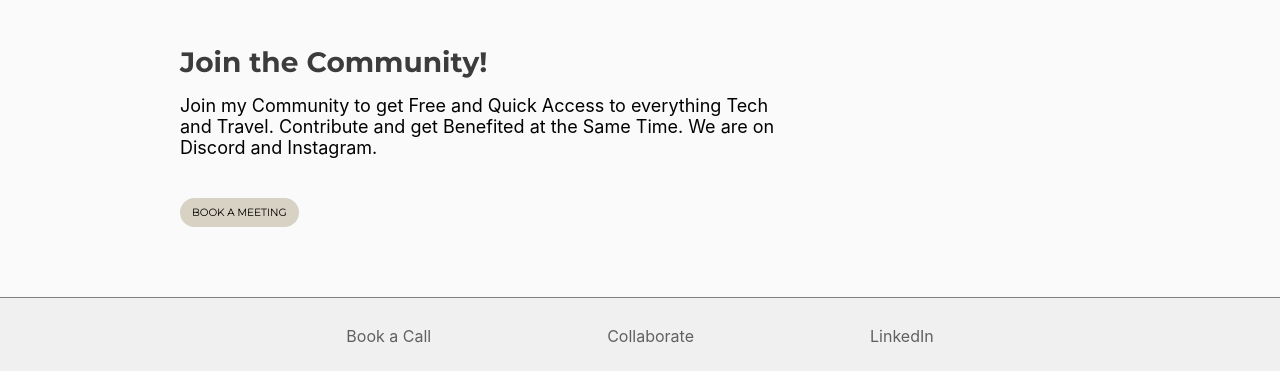
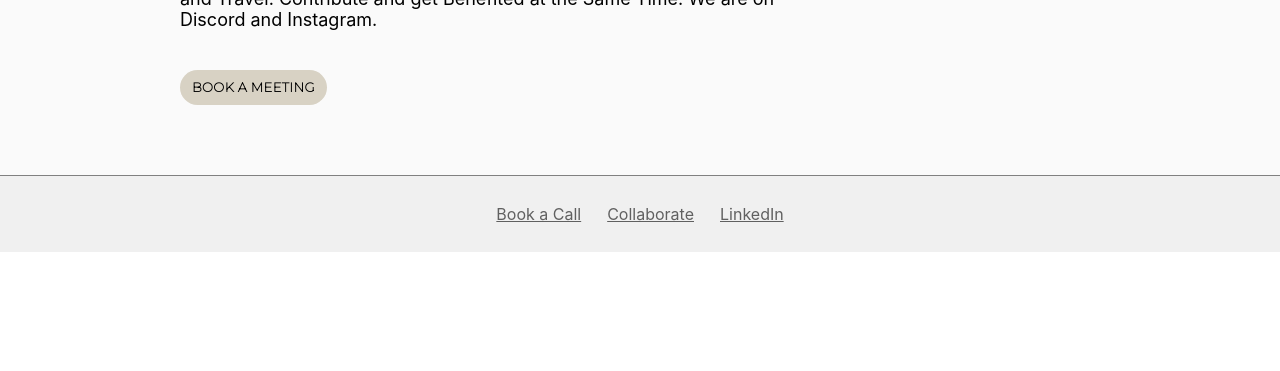
Before and after one commit to abhirupa-tech/Portfolio-blog-with-Next-Js, a React (Create React App) app: page / in a window 1280 px wide. Shown: the part 1605-1976 px from the top of the page. After the commit the page ends 1857 px from the top, so only its background shows below. Built offline with nearby package versions, Linux system fonts and the light colour scheme.

Commit message:
Changes for Mobile View

```diff
--- a/src/components/BlogCard/BlogCards.styles.ts
+++ b/src/components/BlogCard/BlogCards.styles.ts
@@ -11,7 +11,7 @@ export const Root = styled('div')(({ theme }) => ({
 
 export const BlogCard = styled(Paper)(({ theme }) => ({
   borderRadius: '20px !important',
-  height: '400px',
+  height: '300px',
   padding: '30px',
   backgroundImage: `linear-gradient(rgba(0, 0, 0, 0), rgba(0, 0, 0, 1)),
   url(${Background})`,
--- a/src/components/BlogCard/BlogCards.tsx
+++ b/src/components/BlogCard/BlogCards.tsx
@@ -27,10 +27,10 @@ const BlogCards: React.FC<{}> = ({
         direction="row"
         justifyContent="space-evenly"
         alignItems="center"
-        spacing={8}
+        spacing={4}
       >
         {Array.from(Array(3)).map((_, index) => (
-          <Grid item xs={12} sm={12} md={4} key={index}>
+          <Grid item xs={12} sm={12} md={12} lg={4} key={index}>
             <BlogCard elevation={2}>
               <BlogContent>
                 <BlogCardHeader>Some heading which is long to test the card limit which seems to be decent for now.</BlogCardHeader>
--- a/src/components/FooterSection/FooterSection.styles.ts
+++ b/src/components/FooterSection/FooterSection.styles.ts
@@ -1,77 +1,27 @@
-import React from 'react';
 import { styled } from '@mui/system';
-import { Box, Container, Paper, Stack } from '@mui/material';
+import { Link, Stack } from '@mui/material';
 
 export const Root = styled(Stack)(({ theme }) => ({
   background: '#F0F0F0',
   margin: 'auto',
-  padding: '20px',
+  padding: '20px 10px',
   borderTop: '1px solid grey',
+  '> a' : {
+    colors: '#FFFFFF',
+
+  },
   [theme.breakpoints.between('sm', 'md')]: {
-    padding: '4vw 10vw',
+    padding: '10px',
   },
   [theme.breakpoints.down('sm')]: {
-    padding: '4vh 10vw',
+    padding: '10px 0px',
+    fontSize: '12px'
   },
 }));
 
-export const FooterText = styled('div')(({ theme }) => ({
-  color: 'white',
-  fontFamily: 'MontserratHeaderBold',
-  fontSize: '7vh',
-  lineHeight: 'normal',
-  width: '80%',
-  marginTop: '5vh',
-  [theme.breakpoints.between('sm', 'md')]: {
-    fontSize: '5vh',
-    lineHeight: '6vh',
-  },
-  [theme.breakpoints.down('sm')]: {
-    marginTop: '2vh',
-    fontSize: '1.32em',
-    letterSpacing: 0,
-    lineHeight: '5vh',
-    padding: '0vw 4vw',
-  },
+
+export const Item = styled(Link)(({ theme }) => ({
+  padding: theme.spacing(1),
+  textAlign: 'center',
+  color: theme.palette.text.secondary,
 }));
-
-export const FooterSubtext = styled('div')(({ theme }) => ({
-  color: '#efefef',
-  fontFamily: 'MontserratStandardLight',
-  fontSize: '2.5vh',
-  fontWeight: 400,
-  letterSpacing: 0,
-  [theme.breakpoints.between('sm', 'md')]: {
-    fontSize: '2.5vh',
-    lineHeight: '4vh',
-    paddingTop: '1vw',
-  },
-  [theme.breakpoints.down('sm')]: {
-    padding: '2vw 4vw',
-    fontSize: '0.9em',
-    lineHeight: '3vh',
-    marginTop: 0,
-  },
-}));
-
-export const ActionBarContainer = styled('div')(({ theme }) => ({
-    width:'fit-content',
-    [theme.breakpoints.between('sm', 'md')]: {
-    //   fontSize: '2.5vh',
-    //   lineHeight: '4vh',
-    //   paddingTop: '1vw',
-    },
-    [theme.breakpoints.down('sm')]: {
-    //   padding: '2vw 4vw',
-    //   fontSize: '0.9em',
-    //   lineHeight: '3vh',
-    //   marginTop: 0,
-    },
-  }));
-
-
-  export const Item = styled(Box)(({ theme }) => ({
-    padding: theme.spacing(1),
-    textAlign: 'center',
-    color: theme.palette.text.secondary,
-  }));
--- a/src/components/FooterSection/FooterSection.tsx
+++ b/src/components/FooterSection/FooterSection.tsx
@@ -5,13 +5,13 @@ const FooterSection: React.FC<{}> = () => {
 
   return (
     <Root
-      direction={{ xs: 'column', sm: 'row' }}
+      direction={{ xs: 'row', sm: 'row' }}
       justifyContent="center"
       alignItems="center"
-      spacing={20}>
-        <Item>Book a Call</Item>
-        <Item>Collaborate</Item>
-        <Item>LinkedIn</Item>
+      spacing={{ xs: '4', sm: '10' }}>
+        <Item color="inherit" href="https://topmate.io/abhirupa_mitra">Book a Call</Item>
+        <Item color="inherit" href="https://www.instagram.com/thetravellingprogrammer/">Collaborate</Item>
+        <Item color="inherit" href="https://www.linkedin.com/in/abhirupa-mitra/">LinkedIn</Item>
     </Root>
   )
   }
--- a/src/components/Navbar/Navbar.styles.ts
+++ b/src/components/Navbar/Navbar.styles.ts
@@ -2,12 +2,11 @@ import { styled } from '@mui/material/styles';
 import { CSSObject, Grid, Theme } from '@mui/material';
 
 export const Root = styled('div')(({ theme }) => ({
-    height: '40px',
-    marginBottom: '20px',
     textAlign: 'center',
-    padding: '2vh 0vw',
+    padding: '20px 0px',
     fontFamily: 'Montserrat',
-    fontSize: '2vh',
+    fontSize: '14px',
+    borderBottom: '1px solid grey',
     color: 'smokegrey',
     backgroundColor: 'transparent',
     zIndex: 1000,
--- a/src/pages/App.tsx
+++ b/src/pages/App.tsx
@@ -4,12 +4,14 @@ import { Body, GlobalStyle } from "./index.styles";
 import FooterSection from "../components/FooterSection/FooterSection";
 import { ThemeProvider } from "@mui/material";
 import { theme } from "../utils";
+import Navbar from '../components/Navbar/Navbar';
 
 function App() {
   return (
     <ThemeProvider theme={theme}>
       <Body>
           <GlobalStyle />
+          <Navbar/>
           <IntroductionSection />
           <FooterSection />
         </Body>
--- a/src/pages/HomePageBlog/HomePage.tsx
+++ b/src/pages/HomePageBlog/HomePage.tsx
@@ -1,23 +1,16 @@
 import * as React from "react"
-import {DeveloperName, Root, DeveloperAbout, CustomRow, StyledImage, DeveloperIntro, ProfileHeadShot} from "./homepage.styles";
+import {DeveloperName, Root, DeveloperAbout, StyledImage, DeveloperIntro, ProfileHeadShot} from "./homepage.styles";
 import Navbar from "../../components/Navbar/Navbar";
 import ProfilePicture from "../../images/ProfilePicture.png";
 import Grid from '@mui/material/Grid';
 import { useTheme } from '@mui/material/styles';
-import { useMediaQuery } from "@mui/material";
-import { MaterialButton } from "../index.styles";
 import ActionIconBar from "../../components/ActionIconBar/ActionIconBar";
 import { COMMUNITY_SECTION_HEADER, COMMUNITY_SECTION_TEXT, DEVELOPER_ABOUT_P1, DEVELOPER_ABOUT_P2, DEVELOPER_NAME, MENTORSHIP_ABOUT, MENTORSHIP_HEADER } from "../../constants";
 import CustomerReviews from "../../components/CustomerReviews/CustomerReviews";
 import BlogCards from "../../components/BlogCard/BlogCards";
-import MentorshipSection from "../../components/MentorshipSection/MentorshipSection";
+import GenericTextSection from "../../components/GenericTextSection/GenericTextSection";
 
 const IntroductionSection: React.FC<{}> = () => {
-
-  const theme = useTheme();
-  const isMobile = useMediaQuery(theme.breakpoints.down('sm')) ;
-  const isTablet = useMediaQuery(theme.breakpoints.down('md'));
-
   const handleMeetingBookingClick = () => {
     window.open("https://topmate.io/abhirupa_mitra", '_blank');
   };
@@ -25,7 +18,6 @@ const IntroductionSection: React.FC<{}> = () => {
   return (
     <Root fixed >
       {/* Navbar Section */}
-      <Navbar/>
       <Grid container>
         <ProfileHeadShot sm={12} md={5}>
           <StyledImage src={ProfilePicture} alt="Profile Picture" />
@@ -41,9 +33,9 @@ const IntroductionSection: React.FC<{}> = () => {
       </Grid>
 
       <CustomerReviews/>
-      <MentorshipSection header={MENTORSHIP_HEADER} text={MENTORSHIP_ABOUT} />
+      <GenericTextSection header={MENTORSHIP_HEADER} text={MENTORSHIP_ABOUT} />
       <BlogCards/>
-      <MentorshipSection header={COMMUNITY_SECTION_HEADER} text={COMMUNITY_SECTION_TEXT} />
+      <GenericTextSection header={COMMUNITY_SECTION_HEADER} text={COMMUNITY_SECTION_TEXT} />
 
     </Root>
   )
--- a/src/pages/index.styles.ts
+++ b/src/pages/index.styles.ts
@@ -50,7 +50,7 @@ export const MaterialButton = styled(Button)(({ theme }) => ({
   padding: '6px 12px',
   width: 'fit-content',
   fontFamily: 'MontserratStandardLight',
-  fontSize: '10px',
+  fontSize: '13px',
   fontWeight: 600,
   display: 'inline-block',
   '&:hover': {
```
Also changed, not shown: src/components/GenericTextSection/GenericTextSection.tsx (renamed from src/components/MentorshipSection/MentorshipSection.tsx, +4 -4 lines), src/components/GenericTextSection/GenericTextSection.styles.ts (renamed from src/components/MentorshipSection/MentorshipSection.styles.ts).
